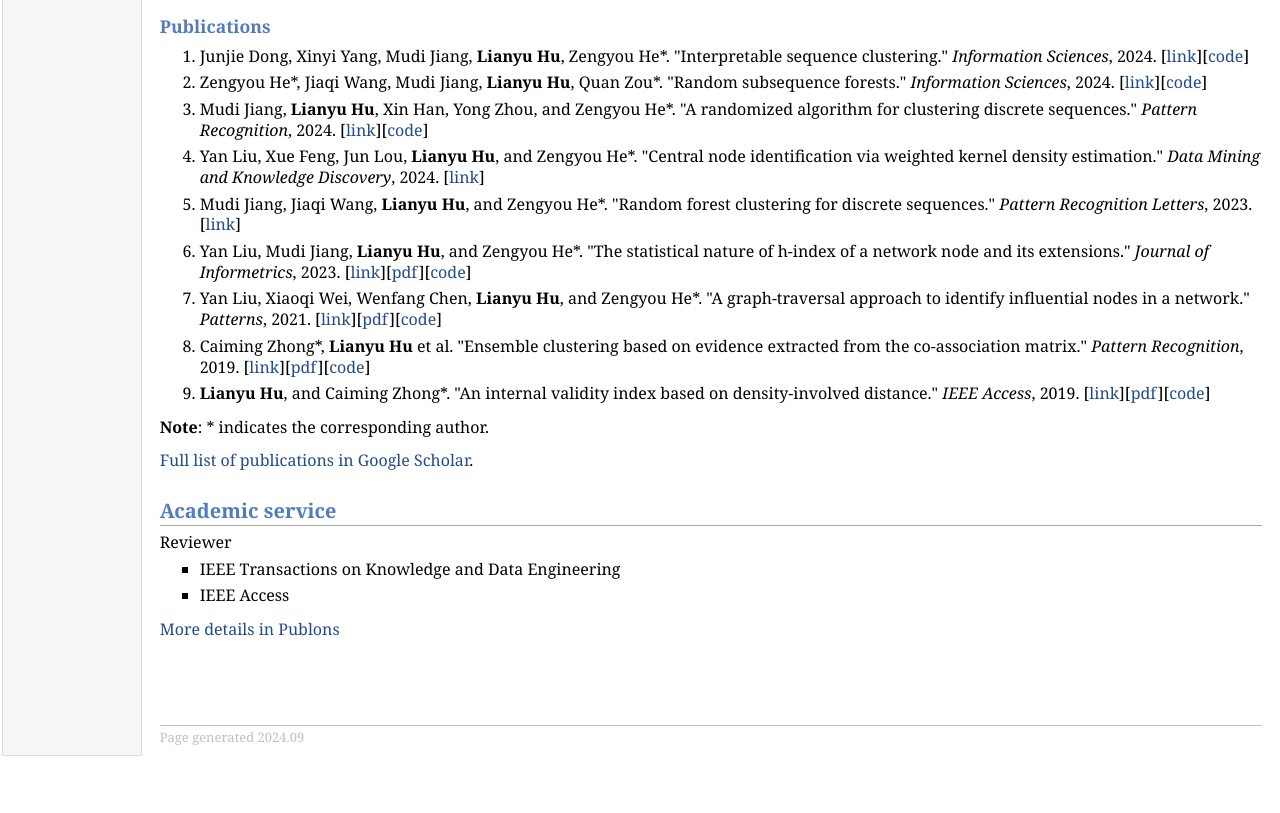
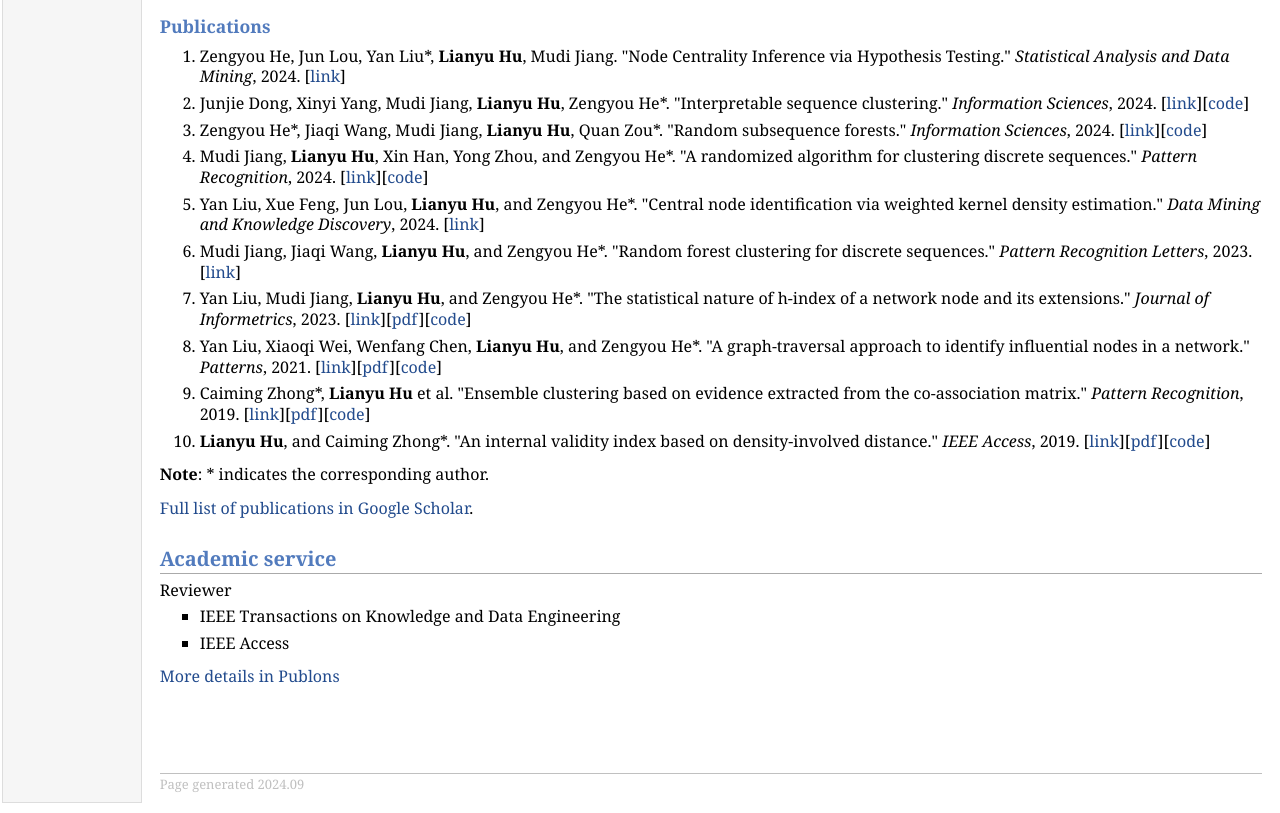
Before and after one commit to hulianyu/hulianyu.github.io, a plain HTML site: page index.html in a window 1280 px wide. Shown: the part 859-1672 px from the top of the page. Before the commit the page ends 1625 px from the top, so only its background shows below. Drawn offline with Linux system fonts and the light colour scheme.

Commit message:
Update index.html

```diff
--- a/index.html
+++ b/index.html
@@ -81,6 +81,8 @@ E-mail: <a href="mailto:hly4ml@gmail.com">hly4ml(at)gmail.com</a></p>
 </ol>
 <h3>Publications </h3>
 <ol>
+<li><p>Zengyou He, Jun Lou, Yan Liu*, <b>Lianyu Hu</b>, Mudi Jiang. "Node Centrality Inference via Hypothesis Testing." <i>Statistical Analysis and Data Mining</i>, 2024. [<a href="
+  https://onlinelibrary.wiley.com/doi/10.1002/sam.11712">link</a>]</p>
 <li><p>Junjie Dong, Xinyi Yang, Mudi Jiang, <b>Lianyu Hu</b>, Zengyou He*. "Interpretable sequence clustering." <i>Information Sciences</i>, 2024. [<a href="
   https://www.sciencedirect.com/science/article/pii/S0020025524013677">link</a>][<a href="https://github.com/jd445/Interpretable-Sequence-Clustering-Tree">code</a>]</p>
 <li><p>Zengyou He*, Jiaqi Wang, Mudi Jiang, <b>Lianyu Hu</b>, Quan Zou*. "Random subsequence forests." <i>Information Sciences</i>, 2024. [<a href="
```
